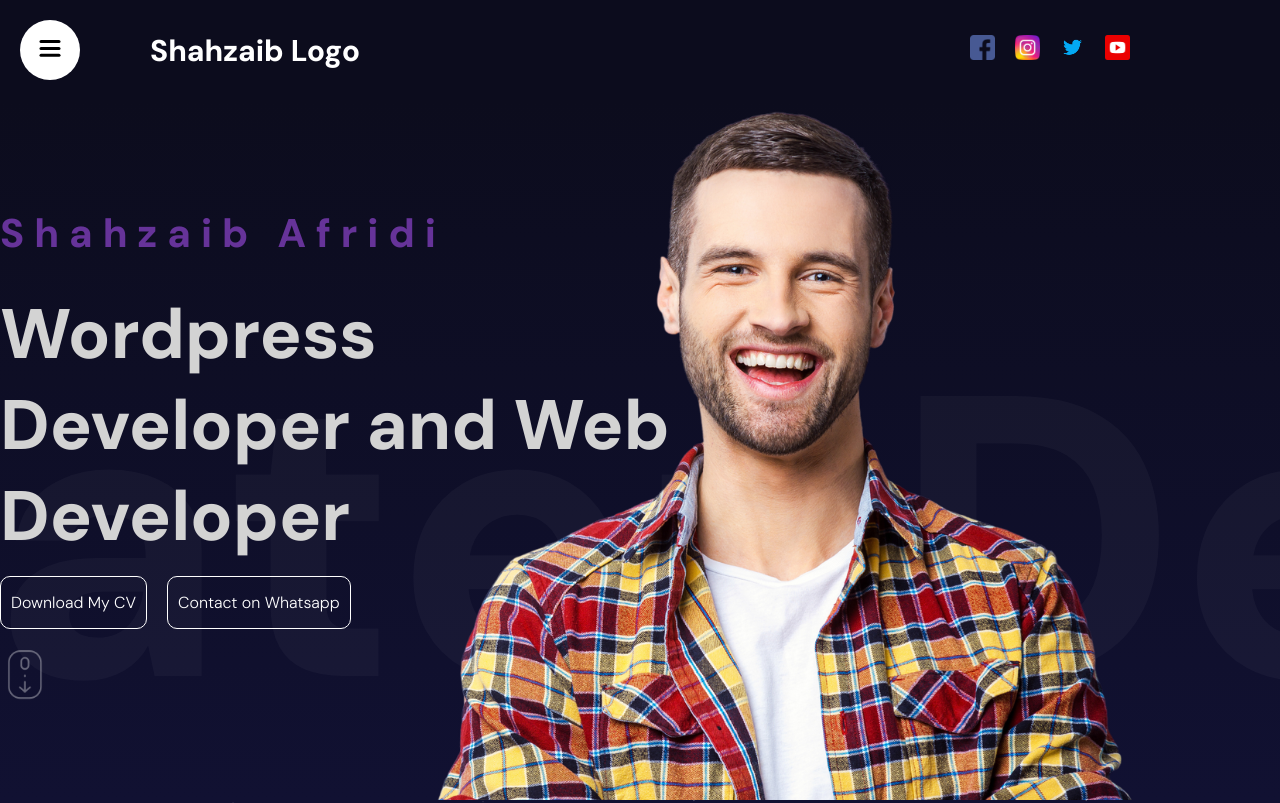
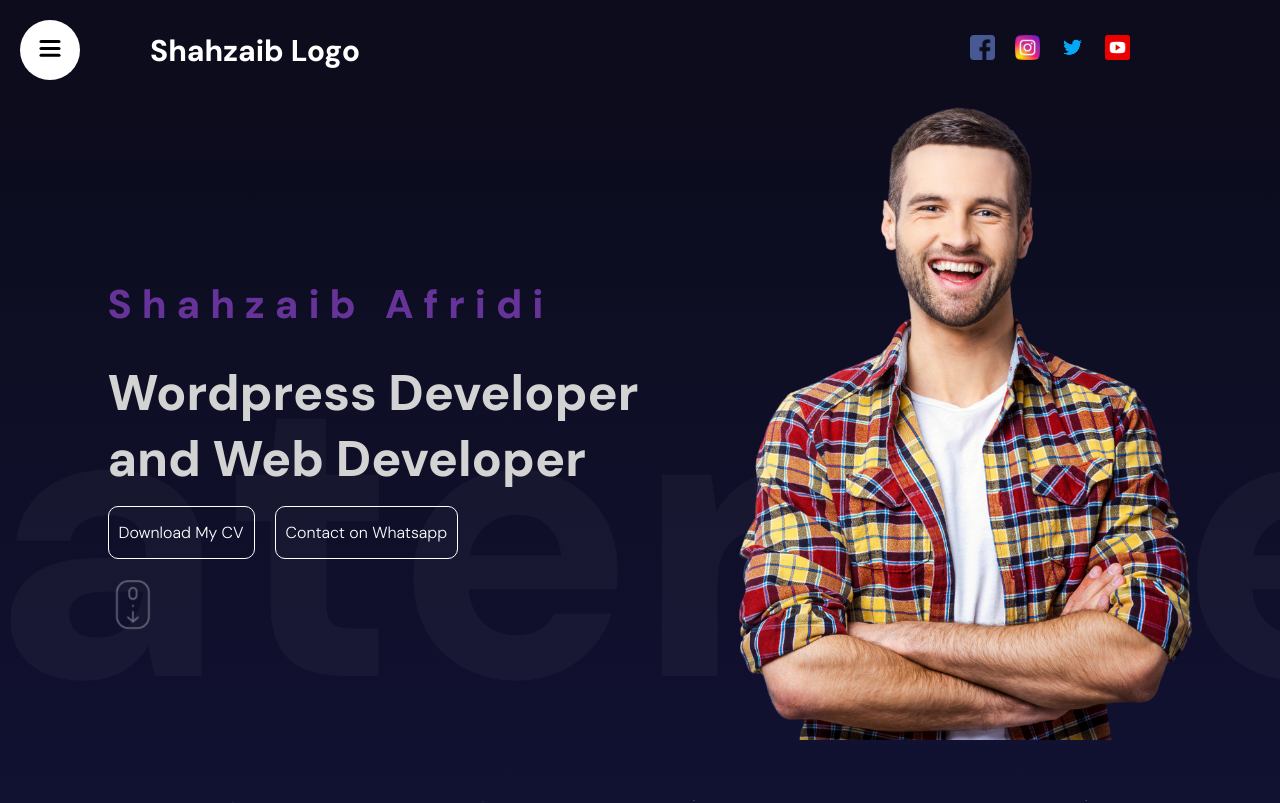
Before and after one commit to lukosafridi/my-portfolio, a React (Create React App) app: page / in a window 1280 px wide. Shown: the top 803 px of the page. Built offline with nearby package versions, Linux system fonts and the light colour scheme.

Commit message:
dont use this one

```diff
--- a/package.json
+++ b/package.json
@@ -10,7 +10,7 @@
     "framer-motion": "^10.16.4",
     "react": "^18.2.0",
     "react-dom": "^18.2.0",
-    "react-router-dom": "^6.22.0",
+    "react-router-dom": "^6.22.2",
     "react-scripts": "5.0.1",
     "react-scroll": "^1.9.0",
     "sass": "^1.68.0",
--- a/src/Components/Navbar/Navbar.scss
+++ b/src/Components/Navbar/Navbar.scss
@@ -34,7 +34,7 @@
 }
 
 // Laptop responsive code
-@media only screen and (max-width: 1366px) {
+@media only screen and (max-width: 1367px) {
     .navbar {
 
         .wrapper {
--- a/src/Components/hero/hero.scss
+++ b/src/Components/hero/hero.scss
@@ -1,4 +1,4 @@
-.hero{
+.hero {
     height: calc(100vh - 100px);
     overflow: hidden;
     background: linear-gradient(180deg, #0c0c1d, #111132);
@@ -6,13 +6,13 @@
     z-index: 10;
 
 
-    .wrapper{
+    .wrapper {
         width: 1366px;
         height: 100%;
         margin: auto;
 
 
-        .textContainer{
+        .textContainer {
             height: 100%;
             display: flex;
             flex-direction: column;
@@ -20,18 +20,18 @@
             gap: 30px;
             width: 51%;
 
-            h2{
+            h2 {
                 color: rebeccapurple;
                 font-size: 40px;
                 letter-spacing: 10px;
             }
 
-            h1{
+            h1 {
                 font-size: 70px;
                 // width: 50%;
             }
 
-            .buttons{
+            .buttons {
 
                 a {
                     padding: 15px 10px;
@@ -57,14 +57,14 @@
             }
 
 
-            img{
+            img {
                 width: 50px;
                 height: 50px;
             }
         }
     }
 
-    .slidingtextcontaier{
+    .slidingtextcontaier {
         position: absolute;
         font-size: 50vh;
         bottom: 0;
@@ -75,7 +75,7 @@
         z-index: -1;
     }
 
-    .imageContainer{
+    .imageContainer {
         top: 0;
         right: 0;
         position: absolute;
@@ -83,9 +83,100 @@
 }
 
 
+
+// Laptop Responsive Code
+@media only screen and (max-width: 1367px) {
+    .hero {
+
+
+        .wrapper {
+            width: 1065px;
+            height: 100%;
+            margin: auto;
+        }
+
+        .textContainer {
+            height: 100%;
+            display: flex;
+            flex-direction: column;
+            justify-content: center;
+            gap: 30px;
+            width: 51%;
+
+            h2 {
+                color: rebeccapurple;
+                font-size: 40px;
+                letter-spacing: 10px;
+            }
+
+            h1 {
+                font-size: 50px !important;
+                // width: 50%;
+            }
+
+            .buttons {
+
+                a {
+                    padding: 15px 10px;
+                    border: 1px solid white;
+                    background-color: transparent;
+                    border-radius: 10px;
+                    color: white;
+                    margin-right: 20px;
+                    font-weight: 300;
+                }
+
+                // button{
+                //     padding: 15px 10px;
+                //     border: 1px solid white;
+                //     background-color: transparent;
+                //     border-radius: 10px;
+                //     color: white;
+                //     margin-right: 20px;
+                //     font-weight: 300;
+
+
+                // }
+            }
+
+
+            img {
+                width: 50px;
+                height: 50px;
+            }
+        }
+    }
+
+    .slidingtextcontaier {
+        position: absolute;
+        font-size: 50vh;
+        bottom: 0;
+        white-space: nowrap;
+        color: #ffffff09;
+        width: 50%;
+        font-weight: bold;
+        z-index: -1;
+    }
+
+    .imageContainer {
+        top: 0;
+        width: 50%;
+        right: 0;
+        position: absolute;
+
+
+        img{
+            width: 100%;
+        }
+    }
+
+}
+
+
+
 // Mobile Responsive Code
 @media only screen and (max-width: 600px) {
-    .hero{
+    .hero {
         height: calc(100% - 100px);
         width: 100%;
         padding: 0px 20px;
@@ -94,28 +185,29 @@
         justify-content: space-between;
         position: relative;
 
-        .wrapper{
+        .wrapper {
 
 
 
-            .textContainer{
+            .textContainer {
                 padding-bottom: 185px;
                 width: 29%;
                 overflow-x: hidden;
                 gap: 25px;
 
-                h2{
+                h2 {
                     font-size: 20px;
                 }
-                h1{
+
+                h1 {
                     font-size: 27px;
                 }
 
-                .buttons{
+                .buttons {
 
 
 
-                    a{
+                    a {
                         font-size: 10px;
                     }
                 }
@@ -123,19 +215,19 @@
         }
 
 
-        .slidingtextcontaier{
+        .slidingtextcontaier {
             font-size: 150px;
             width: 50%;
             padding-bottom: 100px;
         }
 
-        .imageContainer{
+        .imageContainer {
             right: 0;
             bottom: 0;
             position: relative;
             width: 100%;
 
-            img{
+            img {
                 width: 300px;
                 height: 300px;
                 position: absolute;
```
Also changed, not shown: 1 other file (tests, documents, lock files or other folders).
